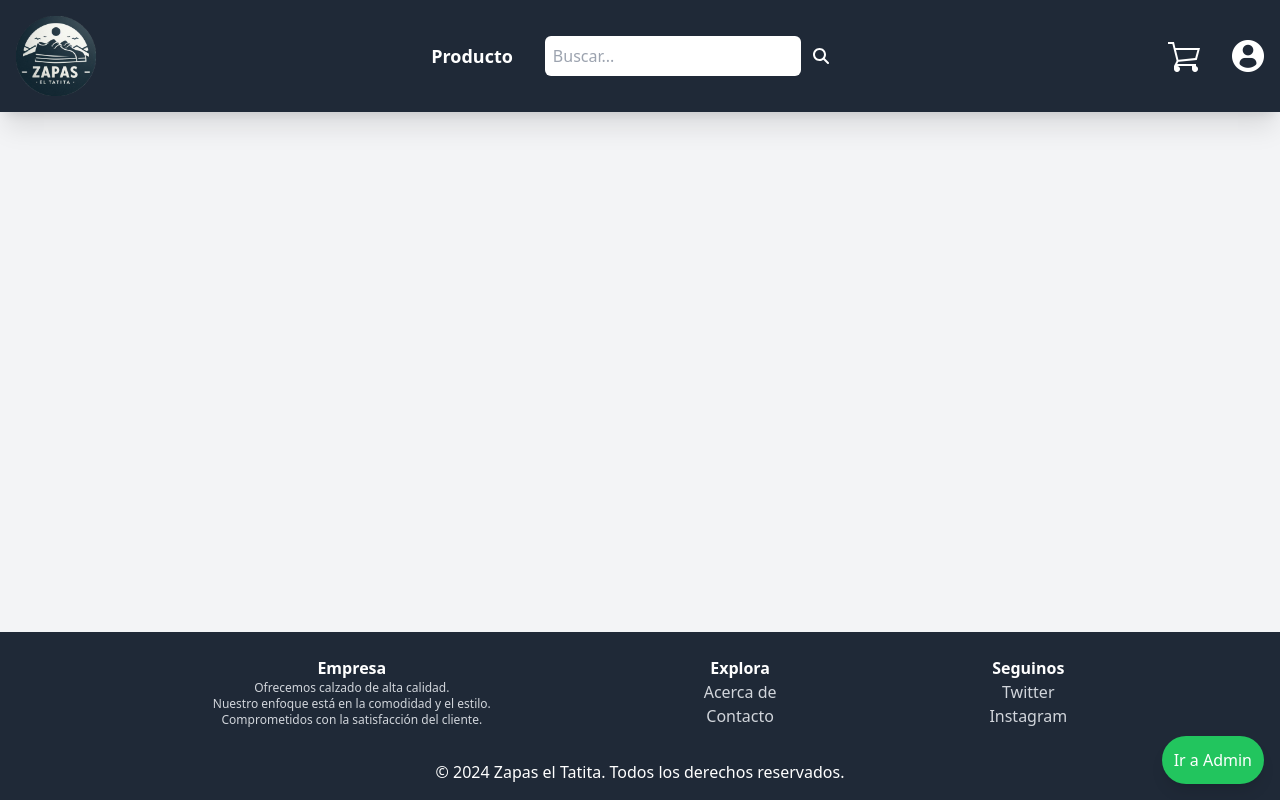
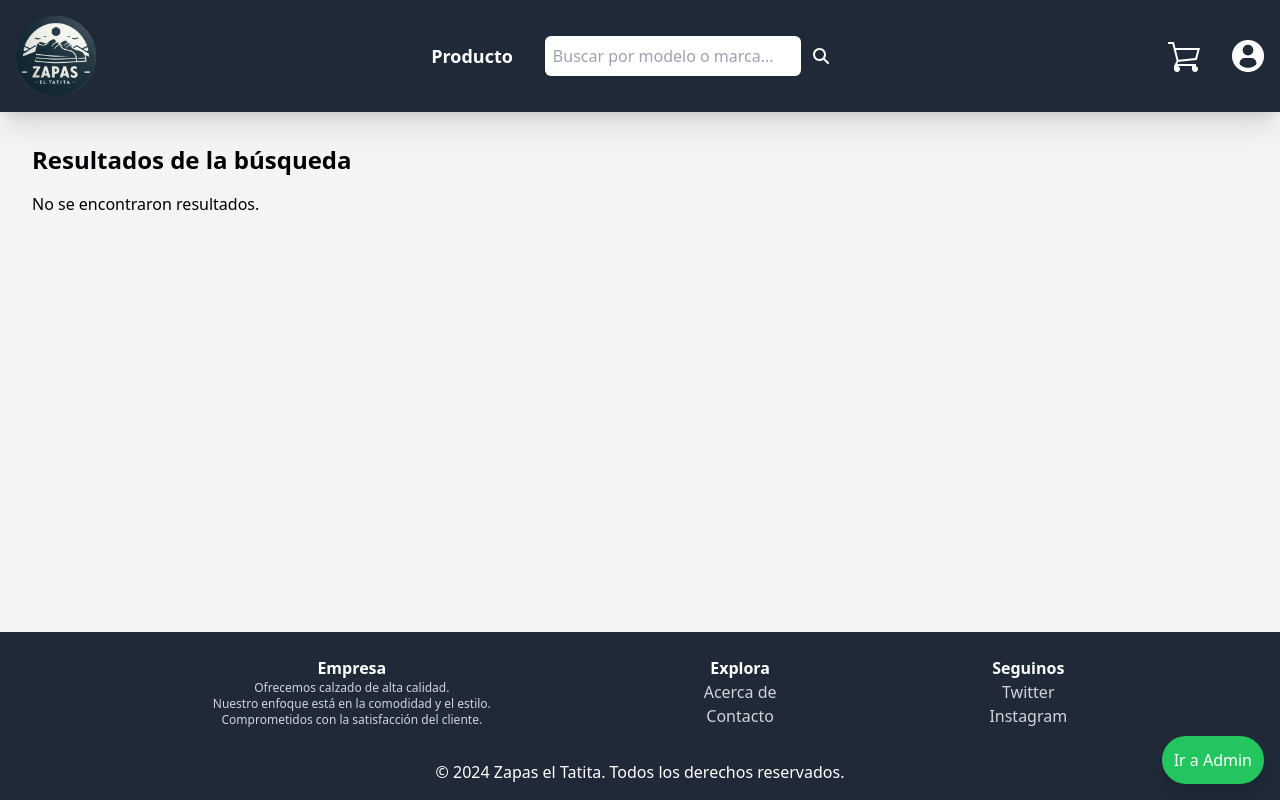
Before and after one commit to DieFerre12/apiFront, a React (Vite) app in the folder client/marketplace/: page /search-results in a window 1280 px wide. Built offline with nearby package versions, Linux system fonts and the light colour scheme.

Commit message:
BarraBusqueda

```diff
--- a/client/marketplace/src/App.jsx
+++ b/client/marketplace/src/App.jsx
@@ -11,12 +11,13 @@ import Login from "./components/Login/Login";
 import "slick-carousel/slick/slick.css";
 import "slick-carousel/slick/slick-theme.css";
 import Order from "./views/Order";
-import AdminView from "./views/AdminView"; // Asegúrate de importar el componente AdminView
+import AdminView from "./views/AdminView";
+import SearchResults from "./components/SearchResults"; // Importa el nuevo componente SearchResults
 
 const App = () => {
   const [isLoginOpen, setIsLoginOpen] = useState(false);
   const [cart, setCart] = useState([]);
-  const [user, setUser ] = useState(null);
+  const [user, setUser] = useState(null);
   const navigate = useNavigate();
 
   const handleLoginClick = () => {
@@ -28,13 +29,13 @@ const App = () => {
   };
 
   const handleLogin = (userData) => {
-    setUser (userData);
+    setUser(userData);
     setIsLoginOpen(false);
   };
 
   return (
     <div className="flex flex-col min-h-screen bg-gray-100">
-      <Navigation />
+      <Navigation onLoginClick={handleLoginClick} user={user} />
       <div className="flex-grow p-4">
         <Routes>
           <Route path="/" element={<Home />} />
@@ -44,9 +45,9 @@ const App = () => {
           <Route path="/login" element={<Login isOpen={true} onClose={() => navigate('/')} onLogin={handleLogin} />} />
           <Route path="/views/register" element={<Register />} />
           <Route path="/order" element={<Order />} />
-          <Route path="/admin" element={<AdminView />} /> {/* Agrega la ruta para AdminView */}
+          <Route path="/admin" element={<AdminView />} />
           <Route path="/products/:brand" element={<ProductList />} />
-
+          <Route path="/search-results" element={<SearchResults />} /> {/* Nueva ruta para los resultados de búsqueda */}
         </Routes>
       </div>
       <Footer />
--- a/client/marketplace/src/components/Navigation.jsx
+++ b/client/marketplace/src/components/Navigation.jsx
@@ -1,22 +1,55 @@
 import React, { useState } from "react";
-import { Link } from "react-router-dom";
+import { Link, useNavigate } from "react-router-dom";
 import logo from "../assets/logo.png";
 import Login from "./Login/Login";
 import NavLink from "./NavLink";
 import { FaMagnifyingGlass } from "react-icons/fa6";
-import shoppingCart from "../assets/shoppingCart.png"; // Importa la imagen del carrito
-import profileUser from "../assets/profile-user.png"; // Importa la imagen del login
+import shoppingCart from "../assets/shoppingCart.png";
+import profileUser from "../assets/profile-user.png";
 
-const Navigation = () => {
+const Navigation = ({ onLoginClick, user }) => {
   const [searchQuery, setSearchQuery] = useState("");
   const [isLoginOpen, setIsLoginOpen] = useState(false);
+  const navigate = useNavigate();
 
-  const handleSearch = () => {
-    console.log("Buscando:", searchQuery);
+  const handleSearch = async (e) => {
+    e.preventDefault();
+    if (searchQuery.trim()) {
+      try {
+        // Primero intentamos buscar por modelo
+        let response = await fetch(`http://localhost:4002/products/${encodeURIComponent(searchQuery)}`);
+
+        if (!response.ok) {
+          // Si no se encuentra por modelo, intentamos buscar por marca
+          response = await fetch(`http://localhost:4002/products/Brands/${encodeURIComponent(searchQuery)}`);
+        }
+
+        if (!response.ok) {
+          throw new Error('Producto o marca no encontrada');
+        }
+
+        const data = await response.json();
+
+        if (Array.isArray(data)) {
+          // Si es un array, asumimos que es una búsqueda por marca
+          navigate(`/products/${searchQuery}`, { state: { products: data } });
+        } else {
+          // Si no es un array, asumimos que es un producto individual
+          navigate(`/product/${searchQuery}`);
+        }
+      } catch (error) {
+        console.error("Error en la búsqueda:", error);
+        alert("Producto o marca no encontrada. Por favor, intente con otro término.");
+      }
+    }
   };
 
   const handleLoginClick = () => {
-    setIsLoginOpen(true);
+    if (onLoginClick) {
+      onLoginClick();
+    } else {
+      setIsLoginOpen(true);
+    }
   };
 
   const closeLogin = () => {
@@ -36,18 +69,18 @@ const Navigation = () => {
                 <NavLink to="/product">Producto</NavLink>
               </li>
             </ul>
-            <div className="flex items-center space-x-2">
+            <form onSubmit={handleSearch} className="flex items-center space-x-2">
               <input
                 type="text"
                 className="p-2 rounded-md text-gray-800 w-64"
-                placeholder="Buscar..."
+                placeholder="Buscar por modelo o marca..."
                 value={searchQuery}
                 onChange={(e) => setSearchQuery(e.target.value)}
               />
-              <button onClick={handleSearch} className="p-1 bg-transparent flex items-center">
+              <button type="submit" className="p-1 bg-transparent flex items-center">
                 <FaMagnifyingGlass />
               </button>
-            </div>
+            </form>
           </div>
           <div className="flex items-center space-x-8">
             <NavLink to="/cart" className="flex items-center">
--- /dev/null
+++ b/client/marketplace/src/components/SearchResults.tsx
@@ -0,0 +1,33 @@
+import React from 'react';
+import { useLocation, Link } from 'react-router-dom';
+
+const SearchResults = () => {
+  const location = useLocation();
+  const results = location.state?.results || [];
+
+  return (
+    <div className="container mx-auto p-4">
+      <h2 className="text-2xl font-bold mb-4">Resultados de la búsqueda</h2>
+      {results.length === 0 ? (
+        <p>No se encontraron resultados.</p>
+      ) : (
+        <ul className="grid grid-cols-1 md:grid-cols-2 lg:grid-cols-3 gap-4">
+          {results.map((product) => (
+            <li key={product.id} className="border rounded-lg overflow-hidden shadow-lg">
+              <Link to={`/product/${product.model}`} className="block">
+                <img src={product.image} alt={product.model} className="w-full h-48 object-cover" />
+                <div className="p-4">
+                  <h3 className="font-bold text-lg mb-2">{product.model}</h3>
+                  <p className="text-gray-700 text-sm mb-2">{product.description}</p>
+                  <p className ="text-green-600 font-bold">${product.price}</p>
+                </div>
+              </Link>
+            </li>
+          ))}
+        </ul>
+      )}
+    </div>
+  );
+};
+
+export default SearchResults;
--- a/client/marketplace/src/views/Products.jsx
+++ b/client/marketplace/src/views/Products.jsx
@@ -1,11 +1,12 @@
 import React from "react";
 import { Link } from "react-router-dom";
-
-
+import Brands from '../components/Brands';
 
 const Product = () => {
   return (
     <div className="container mx-auto p-4">
+      <h1 className="text-2xl font-bold text-black mb-4">Marcas Populares</h1>
+      <Brands />
       <h1 className="text-3xl font-bold text-black mb-4">Productos Disponibles</h1>
       <div className="grid grid-cols-1 md:grid-cols-2 lg:grid-cols-3 gap-6">
         {products.map((product) => (
@@ -28,6 +29,8 @@ const Product = () => {
           </div>
         ))}
       </div>
+      <h1 className="text-2xl font-bold text-black mb-4">Marcas Populares</h1>
+      <Brands />
     </div>
   );
 };
```
